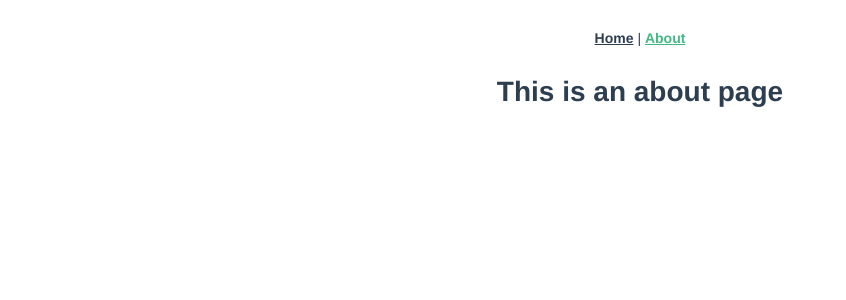
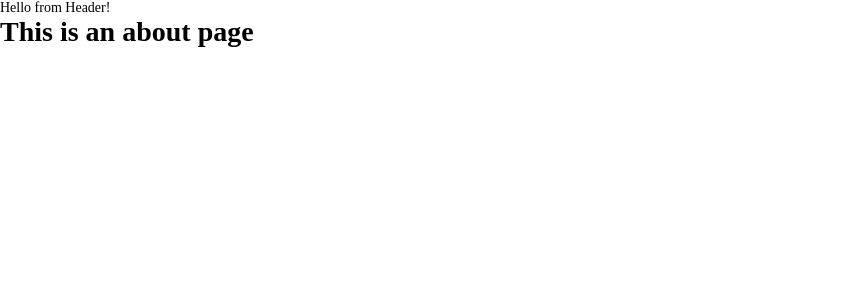
Before and after one commit to AlexCraftt/player, a Vue app: page /#/about in a window 1280 px wide. Shown: the top 300 px of the page, without its empty margins (0-846 px from the left). Built offline with nearby package versions, Linux system fonts and the light colour scheme.

Commit message:
create AppHeader in components

```diff
--- a/src/App.vue
+++ b/src/App.vue
@@ -1,31 +1,15 @@
 <template>
   <div id="app">
-    <div id="nav">
-      <router-link to="/">Home</router-link> |
-      <router-link to="/about">About</router-link>
-    </div>
+    <app-header></app-header>
     <router-view/>
   </div>
 </template>
 
-<style>
-#app {
-  font-family: 'Avenir', Helvetica, Arial, sans-serif;
-  -webkit-font-smoothing: antialiased;
-  -moz-osx-font-smoothing: grayscale;
-  text-align: center;
-  color: #2c3e50;
-}
-#nav {
-  padding: 30px;
-}
-
-#nav a {
-  font-weight: bold;
-  color: #2c3e50;
-}
-
-#nav a.router-link-exact-active {
-  color: #42b983;
-}
-</style>
+<script>
+import AppHeader from '@/components/AppHeader'
+  export default {
+    components: {
+      AppHeader
+    }
+  }
+</script>
--- /dev/null
+++ b/src/components/AppHeader.vue
@@ -0,0 +1,11 @@
+<template>
+    <div>
+        Hello from Header!
+    </div>
+</template>
+
+<script>
+    export default {
+
+    }
+</script>
--- a/src/components/HelloWorld.vue
+++ /dev/null
@@ -1,58 +0,0 @@
-<template>
-  <div class="hello">
-    <h1>{{ msg }}</h1>
-    <p>
-      For a guide and recipes on how to configure / customize this project,<br>
-      check out the
-      <a href="https://cli.vuejs.org" target="_blank" rel="noopener">vue-cli documentation</a>.
-    </p>
-    <h3>Installed CLI Plugins</h3>
-    <ul>
-      <li><a href="https://github.com/vuejs/vue-cli/tree/dev/packages/%40vue/cli-plugin-babel" target="_blank" rel="noopener">babel</a></li>
-      <li><a href="https://github.com/vuejs/vue-cli/tree/dev/packages/%40vue/cli-plugin-eslint" target="_blank" rel="noopener">eslint</a></li>
-    </ul>
-    <h3>Essential Links</h3>
-    <ul>
-      <li><a href="https://vuejs.org" target="_blank" rel="noopener">Core Docs</a></li>
-      <li><a href="https://forum.vuejs.org" target="_blank" rel="noopener">Forum</a></li>
-      <li><a href="https://chat.vuejs.org" target="_blank" rel="noopener">Community Chat</a></li>
-      <li><a href="https://twitter.com/vuejs" target="_blank" rel="noopener">Twitter</a></li>
-      <li><a href="https://news.vuejs.org" target="_blank" rel="noopener">News</a></li>
-    </ul>
-    <h3>Ecosystem</h3>
-    <ul>
-      <li><a href="https://router.vuejs.org" target="_blank" rel="noopener">vue-router</a></li>
-      <li><a href="https://vuex.vuejs.org" target="_blank" rel="noopener">vuex</a></li>
-      <li><a href="https://github.com/vuejs/vue-devtools#vue-devtools" target="_blank" rel="noopener">vue-devtools</a></li>
-      <li><a href="https://vue-loader.vuejs.org" target="_blank" rel="noopener">vue-loader</a></li>
-      <li><a href="https://github.com/vuejs/awesome-vue" target="_blank" rel="noopener">awesome-vue</a></li>
-    </ul>
-  </div>
-</template>
-
-<script>
-export default {
-  name: 'HelloWorld',
-  props: {
-    msg: String
-  }
-}
-</script>
-
-<!-- Add "scoped" attribute to limit CSS to this component only -->
-<style scoped>
-h3 {
-  margin: 40px 0 0;
-}
-ul {
-  list-style-type: none;
-  padding: 0;
-}
-li {
-  display: inline-block;
-  margin: 0 10px;
-}
-a {
-  color: #42b983;
-}
-</style>
--- a/src/views/Home.vue
+++ b/src/views/Home.vue
@@ -1,18 +1,13 @@
 <template>
-  <div class="home">
-    <img alt="Vue logo" src="../assets/logo.png">
-    <HelloWorld msg="Welcome to Your Vue.js App"/>
-  </div>
+
 </template>
 
 <script>
-// @ is an alias to /src
-import HelloWorld from '@/components/HelloWorld.vue'
 
 export default {
   name: 'home',
   components: {
-    HelloWorld
+
   }
 }
 </script>
```
